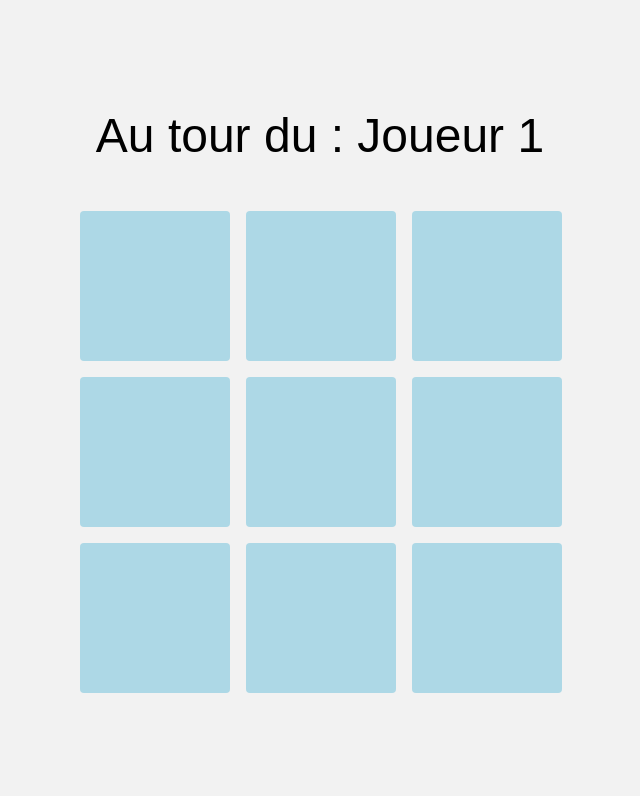
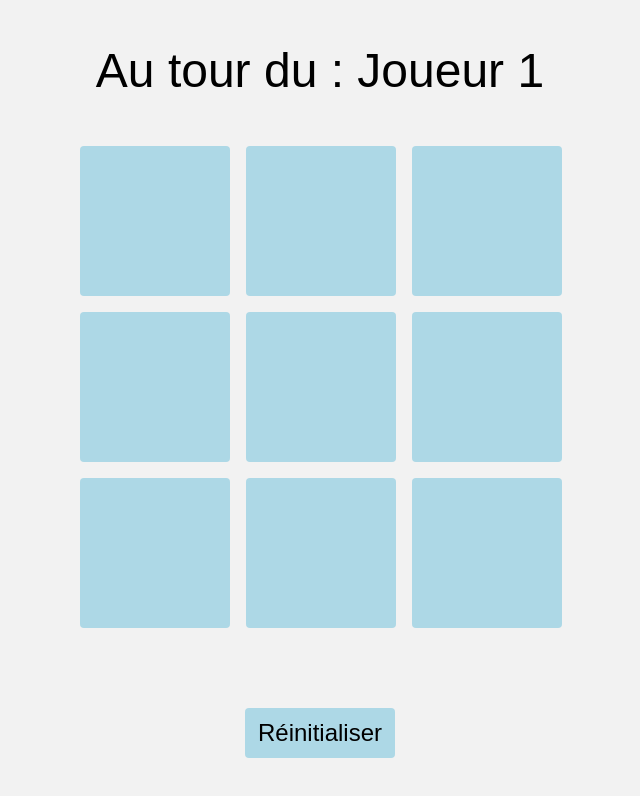
Before and after one commit to Oomaxime/tictactoe, a React (Vite) app: page / in a window 1280 px wide. Shown: the top 796 px of the page, without its empty margins (320-960 px from the left). Built offline with nearby package versions, Linux system fonts and the light colour scheme.

Commit message:
ajout btn reset

```diff
--- a/src/App.css
+++ b/src/App.css
@@ -1,4 +1,21 @@
+.BtnReset{
+  width: 150px;
+  height: 50px;
+  background-color: lightblue;
+  font-size: 1.5rem;
+  display: flex;
+  justify-content: center;
+  align-items: center;
+  cursor: pointer;
+  border-radius: 0.25rem;
+  border: none;
+  margin-top: 2rem;
+}
 
+.BtnReset:hover {
+  background-color: #87cefa;
+  box-shadow: 0 4px 8px rgba(0, 0, 0, 0.2);
+}
 
 .grid {
   display: grid;
--- a/src/components/grid.jsx
+++ b/src/components/grid.jsx
@@ -42,7 +42,10 @@ function Grid() {
     }
     return null;
   }
-
+  function reset() {
+    setboard(Array(9).fill(null));
+    setxPlay(true);
+  }
   const winner = getWin(board);
 
   let playingState = "Au tour de: X";
@@ -102,7 +105,8 @@ function Grid() {
           onCellClick={() => handleClick(8)}
         />
       </div>
-      {/*AJOUTER UN BOUTON RESET*/}
+      {/*BOUTON RESET appel la function reset et je lui met le bail en vide et les X peuvent jouer après*/}
+      <button onClick={reset} className="BtnReset">Réinitialiser</button>
     </>
   );
 }
```
